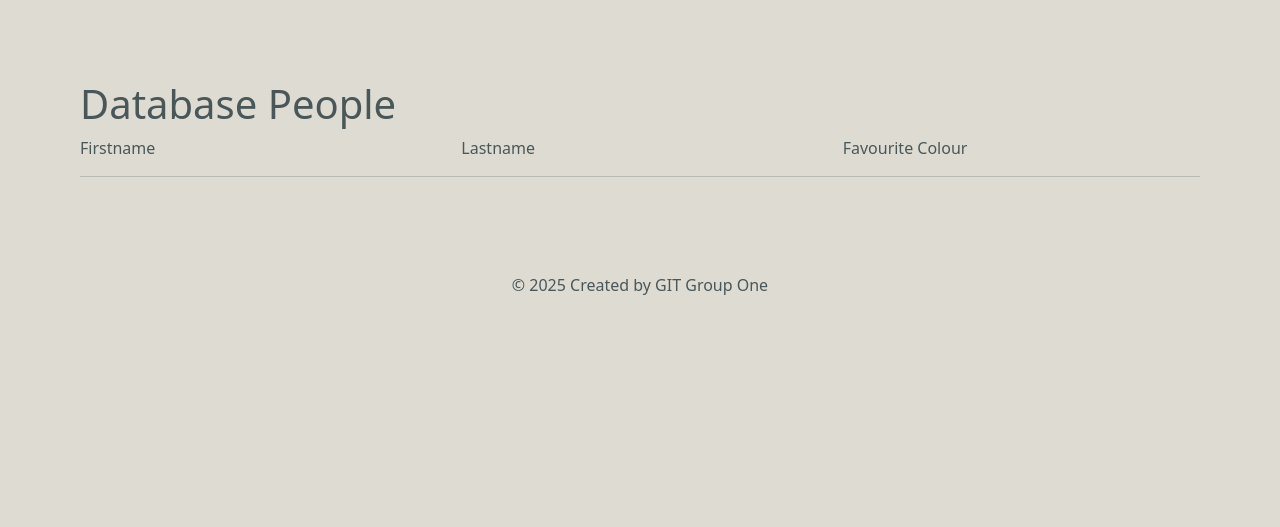
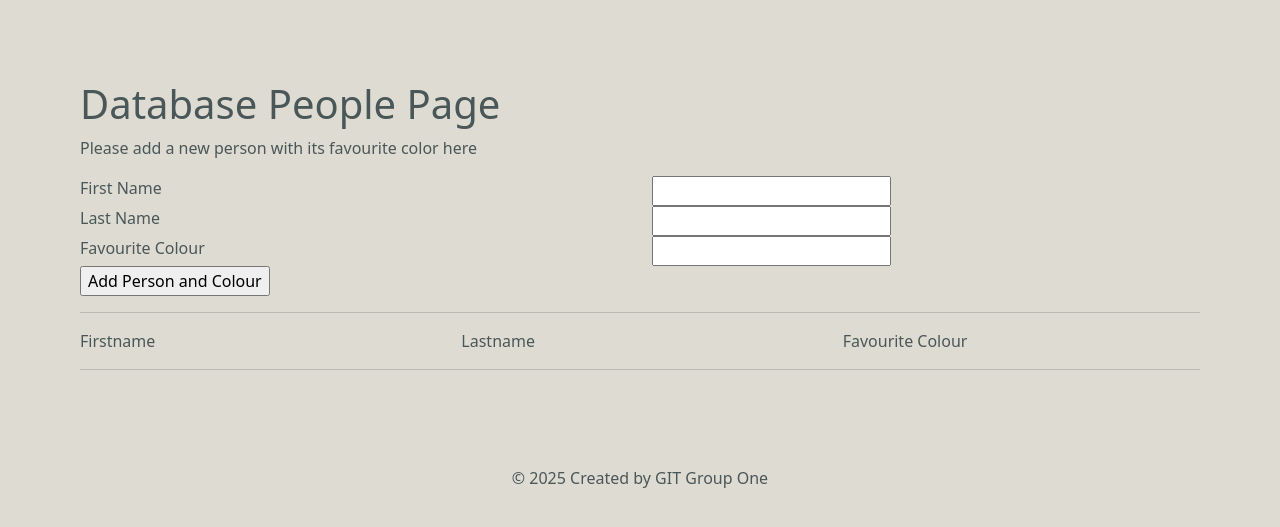
Before and after one commit to emilyryalls/homework_week11, a Flask app: page /database in a window 1280 px wide. Shown: the part 56-583 px from the top of the page. Run offline with Flask 3, Linux system fonts and the light colour scheme; data that the repository does not hold is empty; some libraries are stand-ins or nearby versions.

Commit message:
Edited files to add form

```diff
--- a/application/data_access.py
+++ b/application/data_access.py
@@ -23,6 +23,29 @@ def get_db_connection():
     )
     return mydb
 
+def add_person(fname, lname, col):
+    conn = get_db_connection()
+    cursor = conn.cursor()
+
+    #checkk if colour exist
+    sql_check_colour = "SELECT ColourID FROM colour WHERE Name = %s"
+    cursor.execute(sql_check_colour, (col,)) ## execute above query passing the colour to the placeholder %s
+                                                    ## passing tuple because cursor.execute expect an iterable
+    colour_result = cursor.fetchone() # hold the most recent query result if true, if false then return None
+
+    if colour_result: # if true then save it in below variable
+        colour_id = colour_result[0]
+    else:
+        # if colour doesn't exist, insert it and get its id
+        sql_insert_colour = "INSERT INTO colour (Name) VALUES (%s)"
+        cursor.execute(sql_insert_colour, (col,))
+        colour_id = cursor.lastrowid
+
+    sql_person = "INSERT INTO person (firstname, lastname, ColourID) VALUES (%s, %s, %s)"
+    val = (fname, lname, colour_id)
+    cursor.execute(sql_person, val)
+
+    conn.commit()
 
 def get_people():
     conn = get_db_connection()
--- /dev/null
+++ b/application/forms/save_data.py
@@ -0,0 +1,9 @@
+from flask_wtf import FlaskForm
+from wtforms import StringField, SubmitField
+
+
+class FavColourForm(FlaskForm):
+    first_name = StringField('First Name')
+    last_name = StringField('Last Name')
+    colour = StringField('Favourite Colour')
+    submit = SubmitField('Add Person and Colour')
--- a/application/routes.py
+++ b/application/routes.py
@@ -1,7 +1,8 @@
 from flask import render_template, url_for, request, redirect, session
 from doctest import debug
 from application import app
-from application.data_access import get_people
+from application.data_access import get_people, add_person
+from application.forms.save_data import FavColourForm
 
 
 @app.route('/')
@@ -34,7 +35,30 @@ def submit():
     data = request.form.get('input_data')
     return render_template('submit.html', title='Submit', message=data)
 
-@app.route('/database')
-def all_people_from_db():
-    people_from_db = get_people()
-    return render_template('database.html', people=people_from_db, title='Database People')
+
+# to add data to the DB and to fetch data from the view
+@app.route('/database', methods=['GET', 'POST'])
+def people_fav_colour():
+    error = ""
+    fav_colour_form = FavColourForm()
+
+    if request.method == 'POST':
+        first_name = fav_colour_form.first_name.data
+        last_name = fav_colour_form.last_name.data
+        colour = fav_colour_form.colour.data
+
+        if len(first_name) == 0 or len(last_name) == 0 or len(colour) == 0:
+            error = 'Please supply first name, last name and colour'
+
+        else:
+            add_person(first_name, last_name, colour)
+            return redirect(url_for('people_fav_colour'))
+
+    people_from_db = get_people()  # Fetch all data from the view
+    return render_template('database.html', form=fav_colour_form, people=people_from_db, title='Database People',
+                           message=error)
+
+# @app.route('/database')
+# def all_people_from_db():
+#     people_from_db = get_people()
+#     return render_template('database.html', people=people_from_db, title='Database People')
--- a/application/templates/database.html
+++ b/application/templates/database.html
@@ -1,6 +1,29 @@
 {% extends "layout.html" %}
 {% block body_content %}
-
+<section>
+    <div class="form">
+        <p> Please add a new person with its favourite color here</p>
+        <form method="POST">
+            {{ form.hidden_tag() }}
+            <div class="row">
+                <div class="col-sm">{{form.first_name.label}}</div>
+                <div class="col-sm">{{form.first_name}}</div>
+            </div>
+            <div class="row">
+                <div class="col-sm">{{form.last_name.label}}</div>
+                <div class="col-sm">{{form.last_name}}</div>
+            </div>
+                <div class="row">
+                <div class="col-sm">{{form.colour.label}}</div>
+                <div class="col-sm">{{form.colour}}</div>
+            </div>
+                <div class="row">
+                 <div class="col-sm">{{form.submit}}</div>
+                </div>
+            <hr>
+        </form>
+    </div>
+</section>
 <section>
     <div class="row strong">
         <div class="col-sm">Firstname</div>
--- a/application/templates/layout.html
+++ b/application/templates/layout.html
@@ -9,7 +9,7 @@
     <!-- Style Sheet -->
     <link rel="stylesheet" href="../static/style.css" type="text/css">
 
-    <title>Group One Page</title>
+    <title>{{title}} Page</title>
 </head>
 <body>
     <div class="container">
@@ -51,7 +51,7 @@
     </div>
 
 <div class="container-fluid bg-3 text-left">
- <h1>{{ title }}</h1>
+ <h1>{{ title }} Page</h1>
     {% block body_content %}
     {% endblock %}
 </div>
```
Also changed, not shown: application/forms/__init__.py (added). Lines whose indentation alone changed are shown as unchanged.
